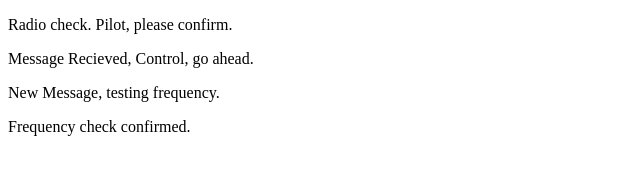
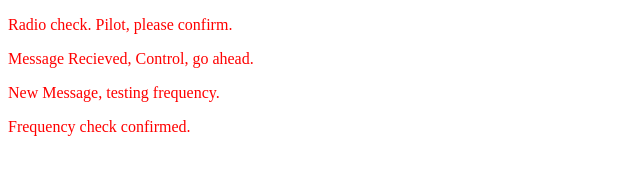
Before and after one commit to mdgpowell/communication-log-control-1-online, a plain HTML site: page index.html in a window 1280 px wide. Shown: the whole page, without its empty margins (0-640 px from the left). Drawn offline with Linux system fonts and the light colour scheme.

Commit message:
Added text color.

```diff
--- a/index.html
+++ b/index.html
@@ -1,6 +1,11 @@
 <!DOCTYPE html>
 <html>
    <head><link rel="stylesheet" type="text/css" href="style.css">
+   <style>
+      p{
+         color:red
+      }
+   </style>
    </head>
    <body>
       <p>Radio check. Pilot, please confirm.</p>
```
